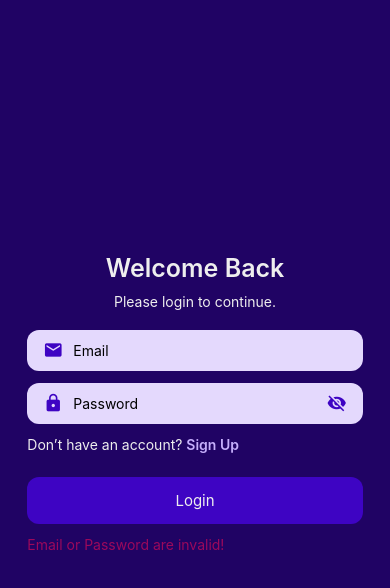
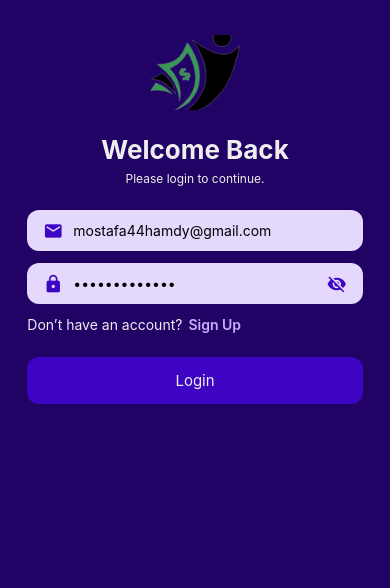
Before and after one commit to MostafaHamdy3/Expenses_Tracker, a React Native app: screen /Signup in a window 390 px wide. Shown: the top 588 px of the page. Built offline with nearby package versions, Linux system fonts and the light colour scheme.

Commit message:
feat: sign up and splash screens

```diff
--- a/components/UI/Indicator.js
+++ b/components/UI/Indicator.js
@@ -1,10 +1,10 @@
 import { ActivityIndicator, View, StyleSheet } from "react-native";
-import { Colors } from "../../constants/config";
+import { Colors } from "../../constants/Styles";
 
-function Indicator() {
+const Indicator = () => {
   return (
     <View style={styles.container}>
-      <ActivityIndicator size="large" color={Colors.primary} />
+      <ActivityIndicator size="large" color={Colors.white} />
     </View>
   )
 }
--- a/package.json
+++ b/package.json
@@ -21,7 +21,8 @@
     "react-native": "0.71.8",
     "react-native-modal": "^14.0.0-rc.1",
     "react-native-safe-area-context": "4.5.0",
-    "react-native-screens": "~3.20.0"
+    "react-native-screens": "~3.20.0",
+    "@react-native-async-storage/async-storage": "1.17.11"
   },
   "devDependencies": {
     "@babel/core": "^7.20.0"
--- a/screens/Login.js
+++ b/screens/Login.js
@@ -1,38 +1,67 @@
-import React, { useState } from 'react';
-import { View, Text, TextInput, StyleSheet, TouchableOpacity } from 'react-native';
-import { signInWithEmailAndPassword } from 'firebase/auth';
+import React, { useState } from "react";
+import {
+  View,
+  Text,
+  TextInput,
+  StyleSheet,
+  TouchableOpacity,
+  Image,
+} from "react-native";
+import { signInWithEmailAndPassword } from "firebase/auth";
+import MaterialIcons from "@expo/vector-icons/MaterialIcons";
 
-import { auth } from "../firebase"
-
-import MaterialIcons from "@expo/vector-icons/MaterialIcons";
-import { Colors } from '../constants/Styles';
+import AsyncStorage from "@react-native-async-storage/async-storage";
+import { auth } from "../FirebaseConfig";
+import { Colors } from "../constants/Styles";
+import Indicator from "../components/UI/Indicator";
 
 const Login = ({ navigation }) => {
-  const [email, setEmail] = useState('');
-  const [password, setPassword] = useState('');
+  const [email, setEmail] = useState("mostafa44hamdy@gmail.com");
+  const [password, setPassword] = useState("Expenses4$App");
   const [isPasswordVisible, setIsPasswordVisible] = useState(false);
   const [isLoading, setIsLoading] = useState(false);
-  const [errorMessage, setErrorMessage] = useState(false);
+  const [isLoginFailed, setIsLoginFailed] = useState(false);
 
-  const handleLogin = () => {
-    signInWithEmailAndPassword(auth, email, password)
-      .then((userCredential) => {
-        const user = userCredential.user;
-        navigation.navigate("ExpensesOverview");
-      })
-      .catch(() => { setErrorMessage(true) });
+  const handleLogin = async () => {
+    try {
+      setIsLoading(true);
+      const userCredential = await signInWithEmailAndPassword(
+        auth,
+        email,
+        password
+      );
+      const user = userCredential.user;
+      const token = user.stsTokenManager.accessToken;
+      AsyncStorage.setItem("authToken", token);
+      AsyncStorage.setItem("userId", user.uid);
+      navigation.replace("ExpensesOverview");
+    } catch (error) {
+      setIsLoginFailed(true);
+    } finally {
+      setIsLoading(false);
+    }
   };
 
   const togglePasswordVisibility = () => {
     setIsPasswordVisible(!isPasswordVisible);
   };
 
+  const goToSignup = () => {
+    navigation.navigate("Signup");
+  };
+
   return (
     <View style={styles.container}>
-      <Text style={styles.title}>Welcome Back</Text>
-      <Text style={styles.titleLogin}>
-        Please login to continue.
-      </Text>
+      <View style={styles.subContent}>
+        <Image
+          source={require("../assets/icons/logo.png")}
+          style={styles.logo}
+        />
+      </View>
+      <View style={styles.subContent}>
+        <Text style={styles.title}>Welcome Back</Text>
+        <Text style={styles.titleLogin}>Please login to continue.</Text>
+      </View>
       <View style={styles.inputContainer}>
         <View style={styles.inputWrapper}>
           <MaterialIcons
@@ -72,49 +101,61 @@ const Login = ({ navigation }) => {
           </TouchableOpacity>
         </View>
         <View style={styles.registerContainer}>
-          <TouchableOpacity>
-            <Text style={styles.registerText}>
-              Don’t have an account? <Text style={styles.registerLink}>Sign Up</Text>
-            </Text>
+          <Text style={styles.registerText}>Don’t have an account?</Text>
+          <TouchableOpacity onPress={goToSignup}>
+            <Text style={styles.registerLink}>Sign Up</Text>
           </TouchableOpacity>
         </View>
         <TouchableOpacity onPress={handleLogin}>
-          <View style={styles.loginButton}>
-            <Text style={styles.loginButtonText}>
-              {isLoading ? "Logging in..." : "Login"}
+          {isLoading ? (
+            <Indicator />
+          ) : (
+            <View style={styles.loginButton}>
+              <Text style={styles.loginButtonText}>Login</Text>
+            </View>
+          )}
+        </TouchableOpacity>
+
+        {isLoginFailed && (
+          <View style={styles.errorMessageContainer}>
+            <Text style={styles.errorMessage}>
+              Email or Password are invalid!
             </Text>
           </View>
-        </TouchableOpacity>
-
-        <View style={styles.errorMessageContainer}>
-          <Text style={styles.errorMessage}>Email or Password are invalid!</Text>
-        </View>
+        )}
       </View>
     </View>
-  )
-}
+  );
+};
 
 const styles = StyleSheet.create({
   container: {
     flex: 1,
+    alignItems: "center",
     backgroundColor: Colors.darkerBg,
+  },
+  subContent: {
     alignItems: "center",
-    justifyContent: "center",
-    paddingBottom: "10%",
+  },
+  logo: {
+    width: 100,
+    height: 75,
+    marginTop: "35%",
+    marginBottom: 24,
   },
   title: {
     color: Colors.white,
-    fontSize: 25,
-    fontWeight: "600",
+    fontSize: 26,
+    fontWeight: "bold",
   },
   titleLogin: {
     color: Colors.white,
-    fontSize: 14,
-    marginTop: 10,
+    fontSize: 12,
+    marginTop: 6,
   },
   inputContainer: {
     width: "86%",
-    marginTop: 20,
+    marginTop: 24,
     gap: 12,
   },
   inputWrapper: {
@@ -132,8 +173,8 @@ const styles = StyleSheet.create({
     marginRight: 10,
   },
   registerContainer: {
-    justifyContent: "flex-end",
-    alignItems: "flex-start",
+    flexDirection: "row",
+    gap: 6,
     marginBottom: 12,
   },
   registerText: {
--- /dev/null
+++ b/screens/Signup.js
@@ -0,0 +1,228 @@
+import { useState } from "react";
+import {
+  View,
+  Text,
+  TextInput,
+  StyleSheet,
+  TouchableOpacity,
+  Image,
+  ScrollView,
+} from "react-native";
+import { createUserWithEmailAndPassword } from "firebase/auth";
+import MaterialIcons from "@expo/vector-icons/MaterialIcons";
+
+import { auth } from "../FirebaseConfig";
+
+import { Colors } from "../constants/Styles";
+import Indicator from "../components/UI/Indicator";
+
+const Signup = ({ navigation }) => {
+  const [name, setName] = useState("");
+  const [email, setEmail] = useState("");
+  const [password, setPassword] = useState("");
+  const [isPasswordVisible, setIsPasswordVisible] = useState(false);
+  const [isLoading, setIsLoading] = useState(false);
+  const [isSignupMessage, setIsSignupMessage] = useState(null);
+
+  const handleSignup = async () => {
+    try {
+      setIsLoading(true);
+      const userCredential = await createUserWithEmailAndPassword(
+        auth,
+        email,
+        password
+      );
+      const user = userCredential.user;
+      if (user) {
+        navigation.replace("Login");
+      }
+    } catch (error) {
+      console.log(error.code);
+      if (error.code === "auth/email-already-in-use")
+        setIsSignupMessage("Email already Exist");
+    } finally {
+      setIsLoading(false);
+    }
+  };
+
+  const togglePasswordVisibility = () => {
+    setIsPasswordVisible(!isPasswordVisible);
+  };
+
+  return (
+    <ScrollView contentContainerStyle={styles.scrollContainer}>
+      <View style={styles.container}>
+        <View style={styles.subContent}>
+          <Image
+            source={require("../assets/icons/logo.png")}
+            style={styles.logo}
+          />
+        </View>
+        <View style={styles.subContent}>
+          <Text style={styles.title}>Create Account</Text>
+          <Text style={styles.titleSignup}>
+            Please fill in the details to sign up.
+          </Text>
+        </View>
+        <View style={styles.inputContainer}>
+          <View style={styles.inputWrapper}>
+            <MaterialIcons
+              name="person"
+              size={20}
+              color={Colors.backgroundScreen}
+              style={styles.icon}
+            />
+            <TextInput
+              placeholder="Full Name"
+              value={name}
+              onChangeText={setName}
+              style={styles.textInput}
+            />
+          </View>
+          <View style={styles.inputWrapper}>
+            <MaterialIcons
+              name="mail"
+              size={20}
+              color={Colors.backgroundScreen}
+              style={styles.icon}
+            />
+            <TextInput
+              placeholder="Email"
+              value={email}
+              onChangeText={setEmail}
+              keyboardType="email-address"
+              autoCapitalize="none"
+              style={styles.textInput}
+            />
+          </View>
+          <View style={styles.inputWrapper}>
+            <MaterialIcons
+              name="lock"
+              size={20}
+              color={Colors.backgroundScreen}
+              style={styles.icon}
+            />
+            <TextInput
+              placeholder="Password"
+              value={password}
+              onChangeText={setPassword}
+              secureTextEntry={!isPasswordVisible}
+              style={styles.textInput}
+            />
+            <TouchableOpacity onPress={togglePasswordVisibility}>
+              <MaterialIcons
+                name={isPasswordVisible ? "visibility" : "visibility-off"}
+                size={20}
+                color={Colors.backgroundScreen}
+              />
+            </TouchableOpacity>
+          </View>
+          <View style={styles.loginContainer}>
+            <TouchableOpacity onPress={() => navigation.navigate("Login")}>
+              <Text style={styles.loginText}>
+                Already have an account?{" "}
+                <Text style={styles.loginLink}>Login</Text>
+              </Text>
+            </TouchableOpacity>
+          </View>
+          <TouchableOpacity onPress={handleSignup}>
+            {isLoading ? (
+              <Indicator />
+            ) : (
+              <View style={styles.signupButton}>
+                <Text style={styles.signupButtonText}>Sign Up</Text>
+              </View>
+            )}
+          </TouchableOpacity>
+          {isSignupMessage && (
+            <View style={styles.errorMessageContainer}>
+              <Text style={styles.errorMessage}>{isSignupMessage}</Text>
+            </View>
+          )}
+        </View>
+      </View>
+    </ScrollView>
+  );
+};
+
+const styles = StyleSheet.create({
+  scrollContainer: {
+    flexGrow: 1,
+  },
+  container: {
+    flex: 1,
+    alignItems: "center",
+    backgroundColor: Colors.darkerBg,
+  },
+  subContent: {
+    alignItems: "center",
+  },
+  logo: {
+    width: 100,
+    height: 75,
+    marginTop: "30%",
+    marginBottom: 24,
+  },
+  title: {
+    color: Colors.white,
+    fontSize: 26,
+    fontWeight: "bold",
+  },
+  titleSignup: {
+    color: Colors.white,
+    fontSize: 12,
+    marginTop: 6,
+  },
+  inputContainer: {
+    width: "86%",
+    marginTop: 24,
+    gap: 12,
+    marginBottom: 24,
+  },
+  inputWrapper: {
+    flexDirection: "row",
+    alignItems: "center",
+    backgroundColor: Colors.fieldBg,
+    paddingHorizontal: 16,
+    borderRadius: 12,
+  },
+  textInput: {
+    flex: 1,
+    paddingVertical: 12,
+  },
+  icon: {
+    marginRight: 10,
+  },
+  loginContainer: {
+    justifyContent: "flex-end",
+    alignItems: "flex-start",
+    marginBottom: 12,
+  },
+  loginText: {
+    color: Colors.white,
+  },
+  loginLink: {
+    color: Colors.textColor1,
+    fontWeight: "600",
+  },
+  signupButton: {
+    alignItems: "center",
+    backgroundColor: Colors.backgroundScreen,
+    paddingVertical: 14,
+    borderRadius: 12,
+  },
+  signupButtonText: {
+    color: Colors.white,
+    fontSize: 15,
+  },
+  errorMessageContainer: {
+    justifyContent: "center",
+    alignItems: "flex-start",
+    marginTop: 8,
+  },
+  errorMessage: {
+    color: Colors.error500,
+  },
+});
+
+export default Signup;
--- a/screens/Splash.js
+++ b/screens/Splash.js
@@ -1,28 +1,18 @@
 import React, { useEffect } from "react";
-import { useDispatch } from "react-redux";
 import { StyleSheet, Text, View, Image } from "react-native";
 import AsyncStorage from "@react-native-async-storage/async-storage";
-
-import { Colors } from "../constants/config";
-import { getUserInfo } from "../store/actions/Authentication";
-import Indicator from "../components/custom/Indicator";
+import { Colors } from "../constants/Styles";
+import Indicator from "../components/UI/Indicator";
 
 const Splash = ({ navigation }) => {
-  const dispatch = useDispatch();
-
   useEffect(() => {
     const checkLoginStatus = async () => {
       try {
-        const isRememberMe = await AsyncStorage.getItem("isRemember");
         const token = await AsyncStorage.getItem("authToken");
-        const role = await AsyncStorage.getItem("role");
-        const id = await AsyncStorage.getItem("userID");
+        const id = await AsyncStorage.getItem("userId");
 
-        if (token && id) await dispatch(getUserInfo(id));
-        if (isRememberMe === "true" && token) {
-          if (role === "ADMIN") navigation.replace("Manager");
-          else navigation.replace("Task");
-        } else navigation.replace("Foresight");
+        // if (token && id) await dispatch(getUserInfo(id));
+        token ? navigation.replace("ExpensesOverview") : navigation.replace("Login");
       } catch (err) {
         console.log(err);
       }
@@ -38,11 +28,11 @@ const Splash = ({ navigation }) => {
         style={styles.logoImg}
       />
       <View style={styles.indicator}>
-        <Indicator />
+        <Indicator/>
       </View>
       <View style={styles.copyrightView}>
         <Text style={styles.copyrightText}>
-          {i18n.t("copyright")}
+          copyright © 2025
         </Text>
       </View>
     </View>
@@ -54,13 +44,14 @@ const styles = StyleSheet.create({
     flex: 1,
     justifyContent: "center",
     alignItems: "center",
-    backgroundColor: Colors.white,
+    backgroundColor: Colors.backgroundScreen,
   },
   logoImg: {
-    width: 360,
-    height: 80,
+    width: 420,
+    height: 120,
+    resizeMode: "contain",
     position: "absolute",
-    top: "30%",
+    top: "25%",
   },
   indicator: {
     position: "absolute",
@@ -73,7 +64,7 @@ const styles = StyleSheet.create({
     marginTop: "90%",
   },
   copyrightText: {
-    color: Colors.black,
+    color: Colors.white,
     fontSize: 20,
     fontWeight: "500",
   },
```
Also changed, not shown: App.js (+45 -9 lines), FirebaseConfig.js (renamed from firebase.js, +6 -5 lines), Indicator.js (deleted, +0 -21 lines), 1 other file (tests, documents, lock files or other folders).
